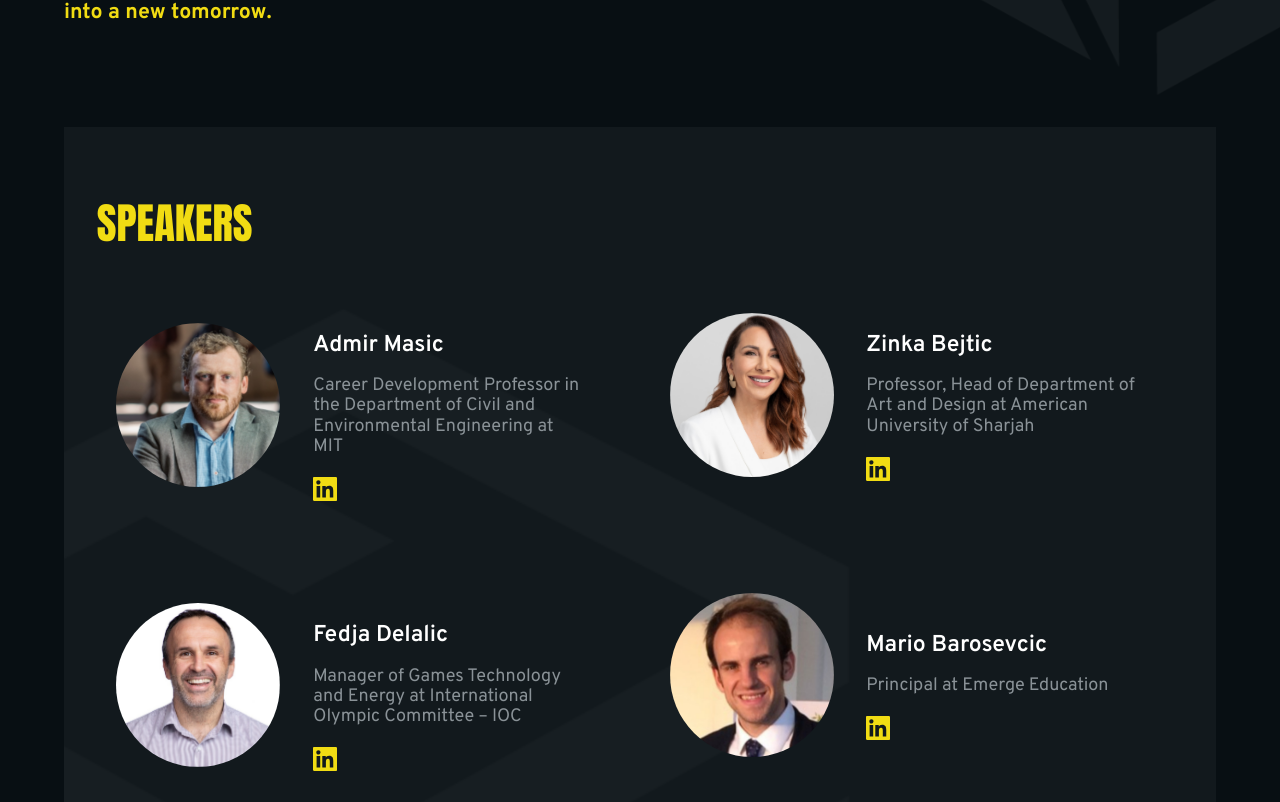
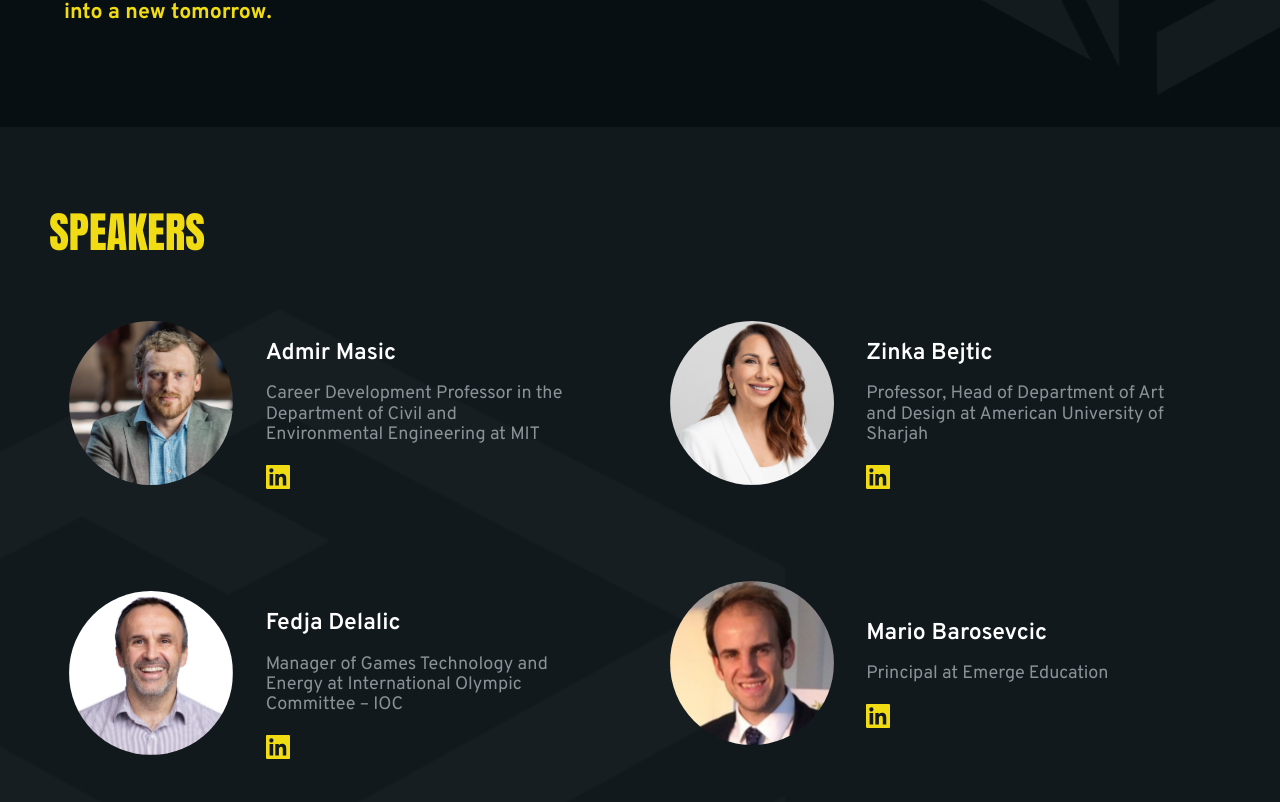
Before and after one commit to anja-sunjic/FLS, a Next.js app: page / in a window 1280 px wide. Shown: the part 1338-2140 px from the top of the page. Built offline with nearby package versions, Linux system fonts and the light colour scheme.

Commit message:
Footer fix

```diff
--- a/components/Home/Speakers.js
+++ b/components/Home/Speakers.js
@@ -207,7 +207,7 @@ export default function Speakers() {
                     </div>
                   </div>
                 </div>
-              </div>{" "}
+              </div>
             </div>
             <div className="column is-6">
               <div className="inner">
@@ -228,7 +228,6 @@ export default function Speakers() {
                         target="_blank"
                         rel="noreferrer"
                       >
-                        {" "}
                         <svg
                           width="24"
                           height="24"
--- a/pages/_app.js
+++ b/pages/_app.js
@@ -8,7 +8,7 @@ function MyApp({ Component, pageProps }) {
         <link rel="shortcut icon" href="/favicon.png" />
         <link rel="manifest" href="/site.webmanifest" />
       </Head>
-      <Component {...pageProps} />;
+      <Component {...pageProps} />
     </>
   );
 }
--- a/styles/Home/_speakers.scss
+++ b/styles/Home/_speakers.scss
@@ -5,13 +5,13 @@
   background-color: $dark;
   .container {
     background-color: #12191d;
-    padding: crem(80px) crem(40px);
-    @include touch {
-      padding-left: 1rem;
-      padding-right: 1rem;
-    }
+    padding: crem(90px) crem(60px);
+    max-width: crem(1600px) !important;
     overflow: hidden;
     z-index: 2;
+    @include touch {
+      max-width: initial !important;
+    }
   }
   .hex-decor {
     position: absolute;
@@ -36,6 +36,7 @@
       margin: 0 auto;
       height: 100%;
       width: 100%;
+      -o-object-fit: cover;
       object-fit: cover;
     }
     .anon {
@@ -92,6 +93,7 @@
         }
       }
       &:hover {
+        -webkit-filter: brightness(1.25);
         filter: brightness(1.25);
       }
     }
```
